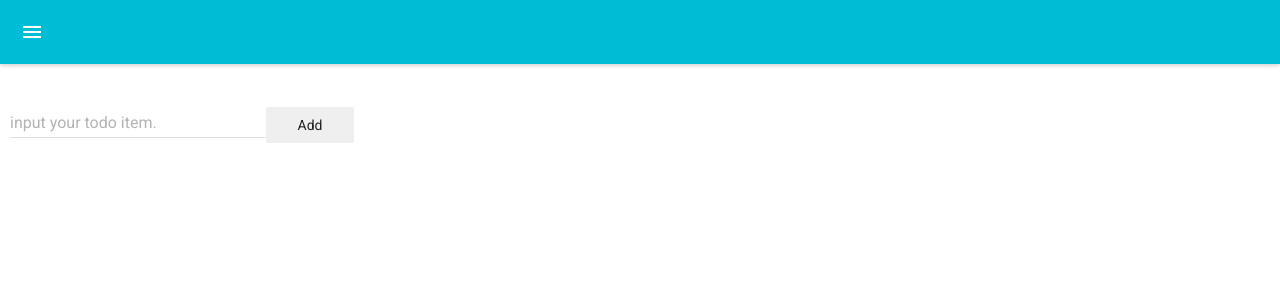
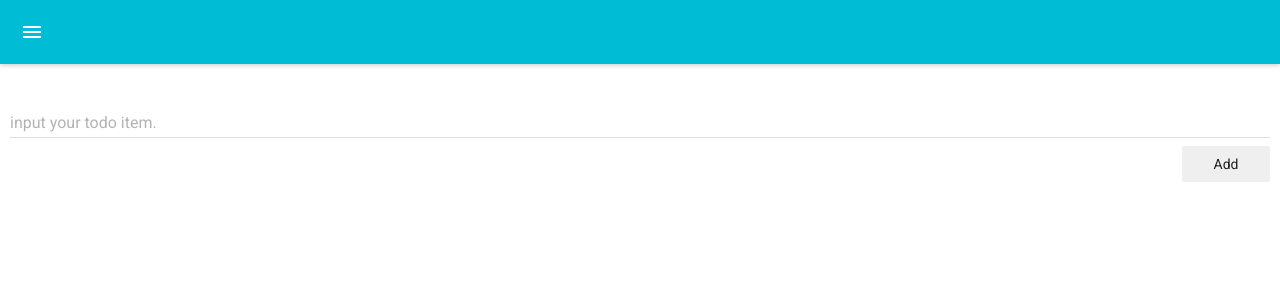
Before and after one commit to jeonghyeonju/react-todo, a React (Create React App) app: page / in a window 1280 px wide. Shown: the top 300 px of the page. Built offline with nearby package versions, Linux system fonts and the light colour scheme; what react-tap-event-plugin would draw is missing.

Commit message:
input, button style 변경

```diff
--- a/src/Components/InputTodo.js
+++ b/src/Components/InputTodo.js
@@ -18,13 +18,17 @@ export default class InputTodo extends Component {
           this.props.onSubmit(todovalue)
         }}>
         <TextField id="todoValue"
+          style={{width: '100%'}}
           hintText="your TODO"
           floatingLabelText="input your todo item."
           type="text" value={this.state.todovalue} onChange={this._onChange.bind(this)} />
+        <div style={{textAlign: 'right'}}>
         <FlatButton
           style={{fontSize: 14}}
           backgroundColor="#EFEFEF"
           type="submit">Add</FlatButton>
+
+        </div>
       </form>
     )
   }
```
